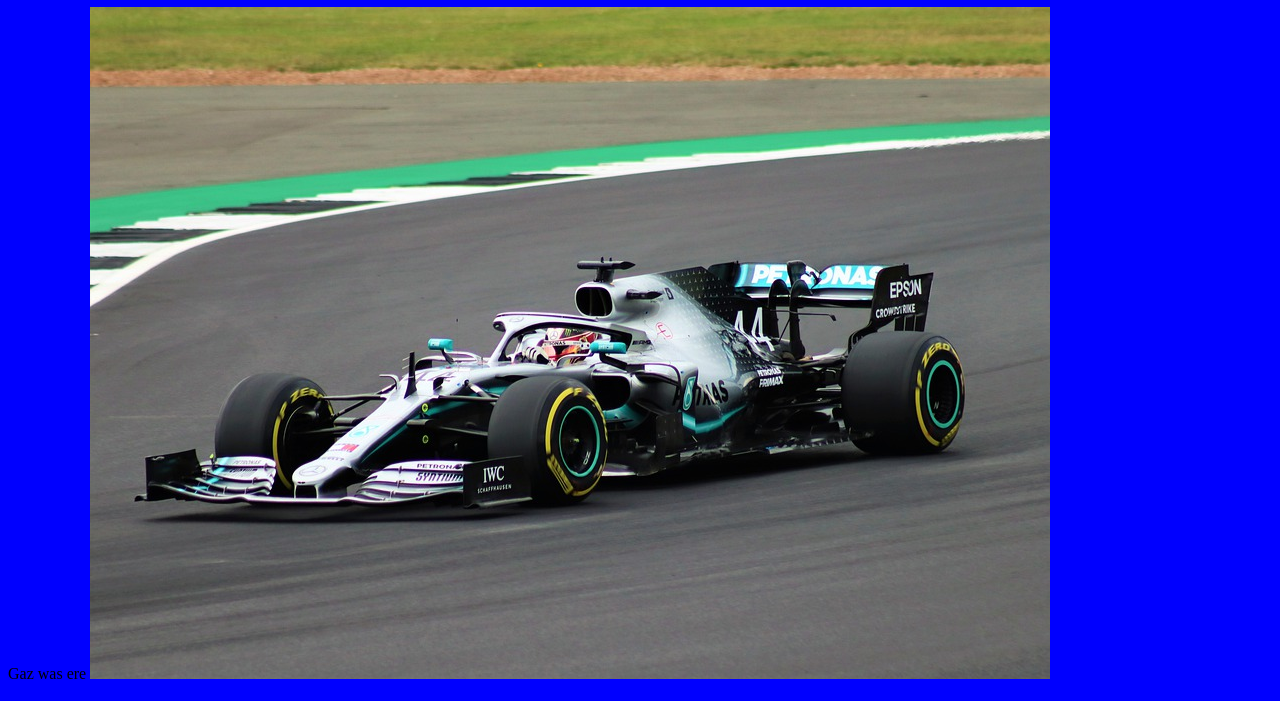
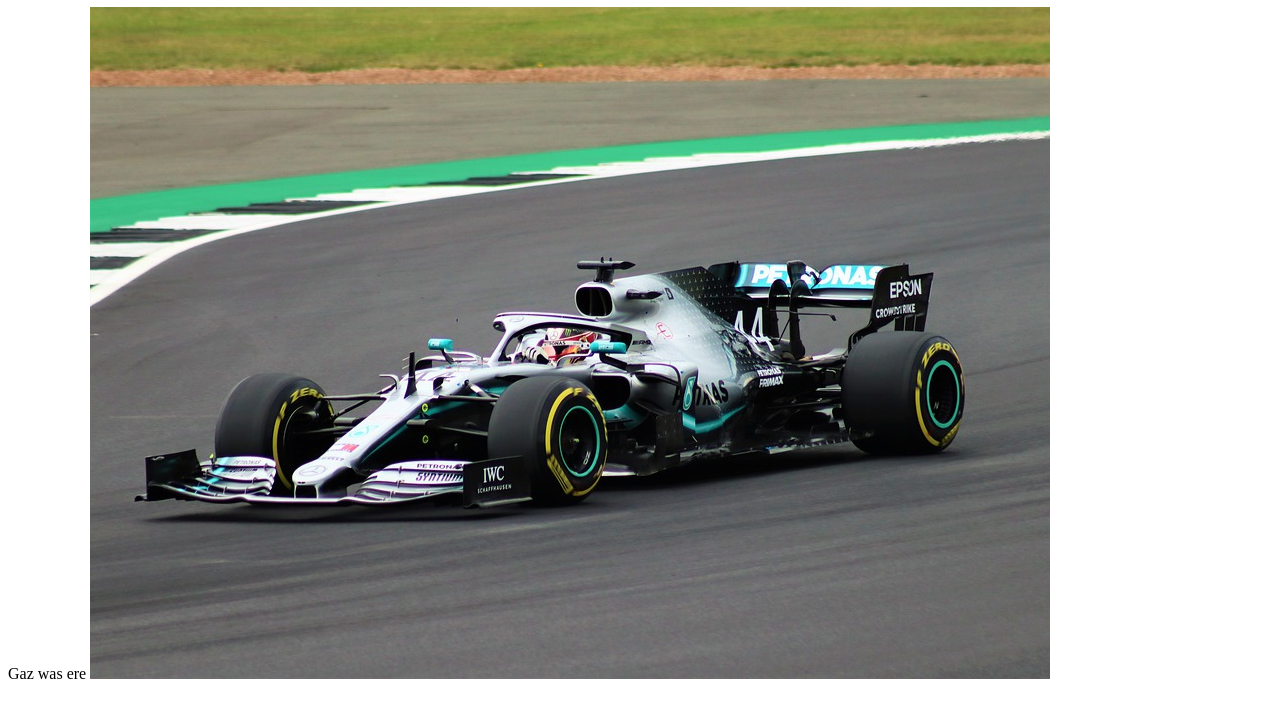
Before and after one commit to Ewan884/ewan884.github.io, a plain HTML site: page index.html in a window 1280 px wide. Shown: the part 99-800 px from the top of the page. Drawn offline with Linux system fonts and the light colour scheme.

Commit message:
Image to homepage no background colour

```diff
--- a/index.html
+++ b/index.html
@@ -1,8 +1,4 @@
 <!DOCTYPE html>
-<style>
-
-    body {background-color:blue}
-</style>
 <body>
 Hello There
 <h1>Ewans site!</h1>
```
